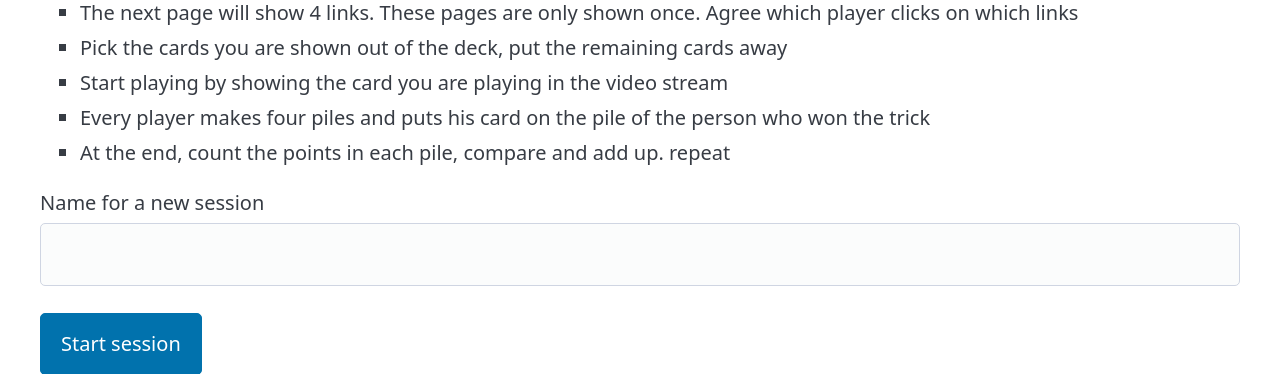
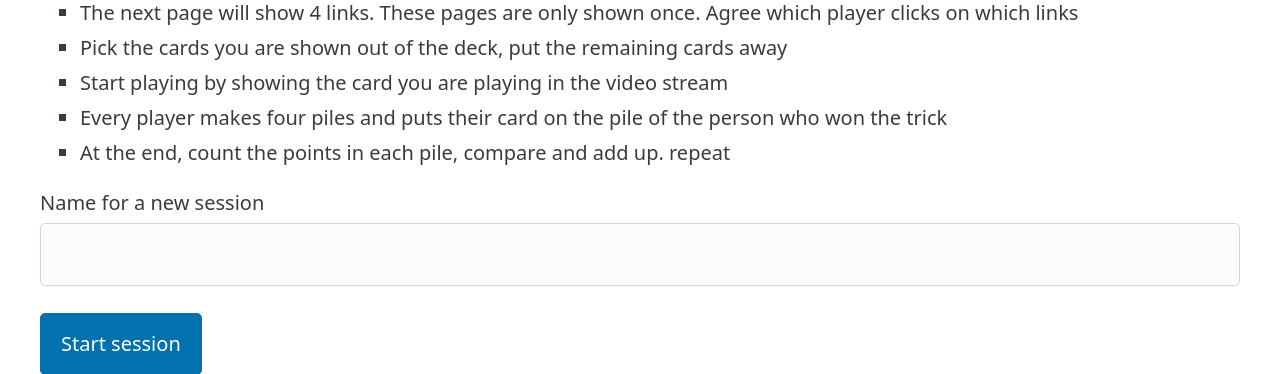
Before and after one commit to arunpersaud/webgames, a Flask app: page /doko in a window 1280 px wide. Shown: the part 322-696 px from the top of the page. Run offline with Flask 3, Linux system fonts and the light colour scheme; parts of the project's set-up code (start-up, migrations or seed data) failed here and were passed over.

Commit message:
howto: gender-neutral wording

```diff
--- a/games/doko_skat/templates/howto_doko.html
+++ b/games/doko_skat/templates/howto_doko.html
@@ -5,6 +5,6 @@
     <li>The next page will show 4 links. These pages are only shown once. Agree which player clicks on which links</li>
     <li>Pick the cards you are shown out of the deck, put the remaining cards away</li>
     <li>Start playing by showing the card you are playing in the video stream</li>
-    <li>Every player makes four piles and puts his card on the pile of the person who won the trick</li>
+    <li>Every player makes four piles and puts their card on the pile of the person who won the trick</li>
     <li>At the end, count the points in each pile, compare and add up. repeat</li>
   </ul>
--- a/games/doko_skat/templates/howto_skat.html
+++ b/games/doko_skat/templates/howto_skat.html
@@ -5,6 +5,6 @@
     <li>The next page will show 4 links. These pages are only shown once. Agree which player clicks on which links</li>
     <li>Pick the cards you are shown out of the deck, put the remaining cards away</li>
     <li>Start playing by showing the card you are playing in the video stream</li>
-    <li>Every player makes three piles and puts his card on the pile of the person who won the trick</li>
+    <li>Every player makes three piles and puts their card on the pile of the person who won the trick</li>
     <li>At the end, count the points in each pile, compare and add up. repeat</li>
   </ul>
```
